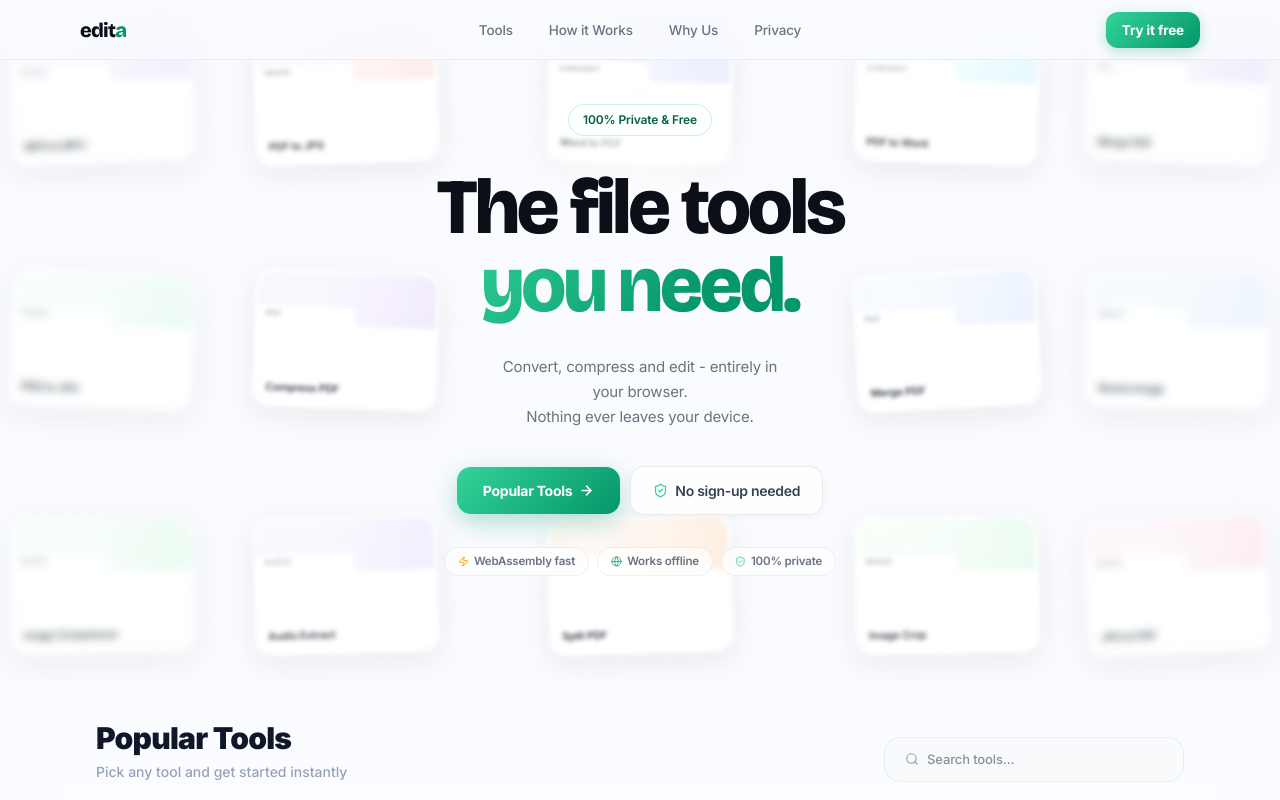
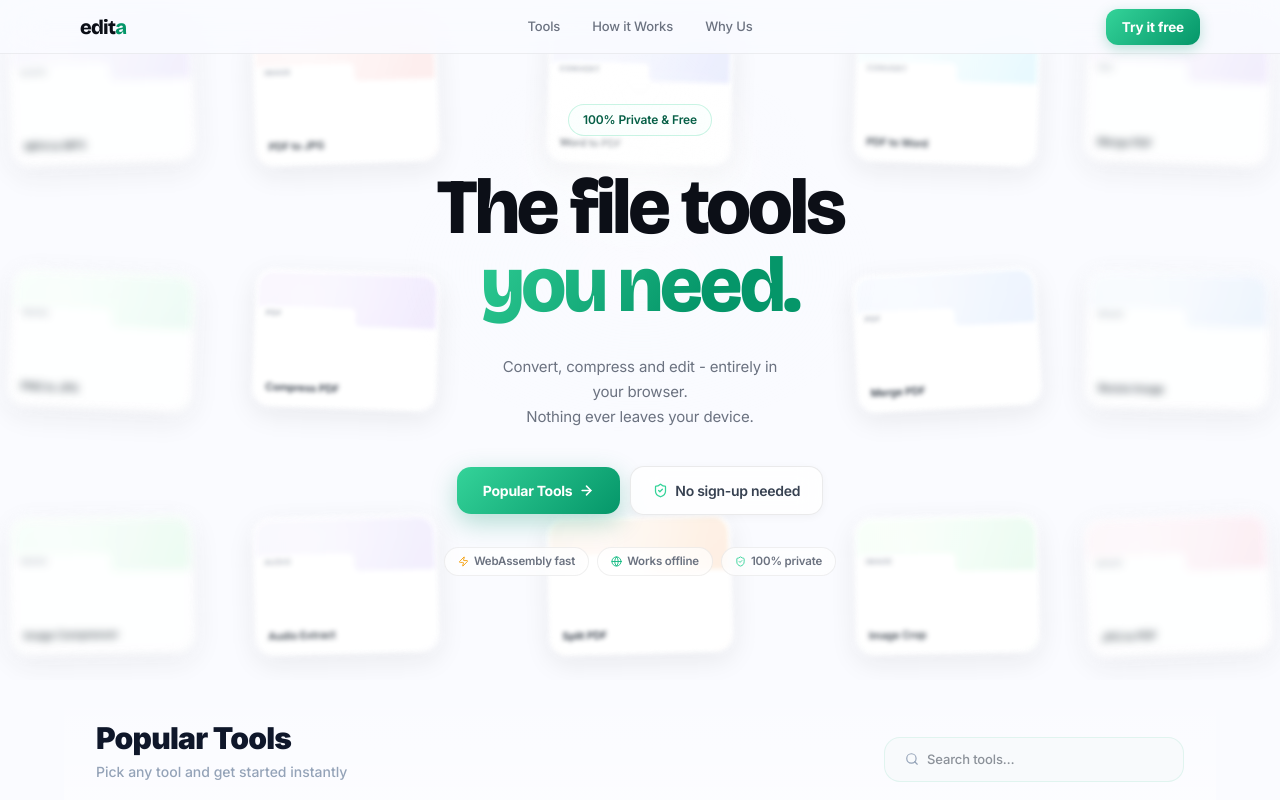
Before and after one commit to siddharth-fr/edita, a Next.js app: page / in a window 1280 px wide. Shown: the top 800 px of the page. Built offline with nearby package versions, Linux system fonts and the light colour scheme.

Commit message:
removed privacy from navbar

```diff
--- a/src/components/layout/Navbar.tsx
+++ b/src/components/layout/Navbar.tsx
@@ -9,7 +9,6 @@ const NAV_LINKS = [
   { label: 'Tools',   href: '/tools'   },
   { label: 'How it Works', href: '/how-it-works' },
   { label: 'Why Us',  href: '/why-us'   },
-  { label: 'Privacy', href: '/privacy' },
 ];
 
 export function Navbar() {
@@ -38,8 +37,8 @@ export function Navbar() {
         <div
           className={`relative mx-auto pointer-events-auto transition-all duration-700 ease-[cubic-bezier(0.16,1,0.3,1)] flex items-center justify-between ${
             isHome
-              ? 'h-[60px] px-5 sm:px-10 w-full max-w-[1200px]'
-              : 'h-[52px] px-4 sm:px-6 w-[calc(100%-32px)] md:w-fit md:min-w-[620px] rounded-full shadow-[0_8px_30px_rgba(0,0,0,0.06)] border mt-2 sm:mt-0'
+              ? 'h-[54px] px-5 sm:px-10 w-full max-w-[1200px]'
+              : 'h-[46px] px-4 sm:px-6 w-[calc(100%-32px)] md:w-fit md:min-w-[500px] rounded-full shadow-[0_8px_30px_rgba(0,0,0,0.06)] border mt-2 sm:mt-0'
           }`}
           style={{
             background: isHome ? 'transparent' : 'rgba(255,255,255,0.85)',
@@ -78,10 +77,10 @@ export function Navbar() {
                   key={label}
                   href={href}
                   style={{
-                    fontSize: 13.5,
+                    fontSize: 13,
                     fontWeight: isActive ? 600 : 500,
                     color: isActive ? '#065F46' : '#6B7280',
-                    padding: '6px 14px',
+                    padding: '5px 12px',
                     borderRadius: 999,
                     textDecoration: 'none',
                     letterSpacing: '-0.01em',
@@ -139,7 +138,7 @@ export function Navbar() {
           className={`absolute w-full pointer-events-none transition-all duration-300 ${
             isMobileMenuOpen ? 'opacity-100 translate-y-0' : 'opacity-0 -translate-y-4'
           }`}
-          style={{ top: isHome ? '64px' : '72px', zIndex: 100 }}
+          style={{ top: isHome ? '58px' : '64px', zIndex: 100 }}
         >
           <div
             className={`mx-3 bg-white/95 backdrop-blur-2xl border border-gray-100/50 shadow-[0_12px_40px_rgba(0,0,0,0.08)] rounded-[20px] p-2 flex flex-col ${
```
